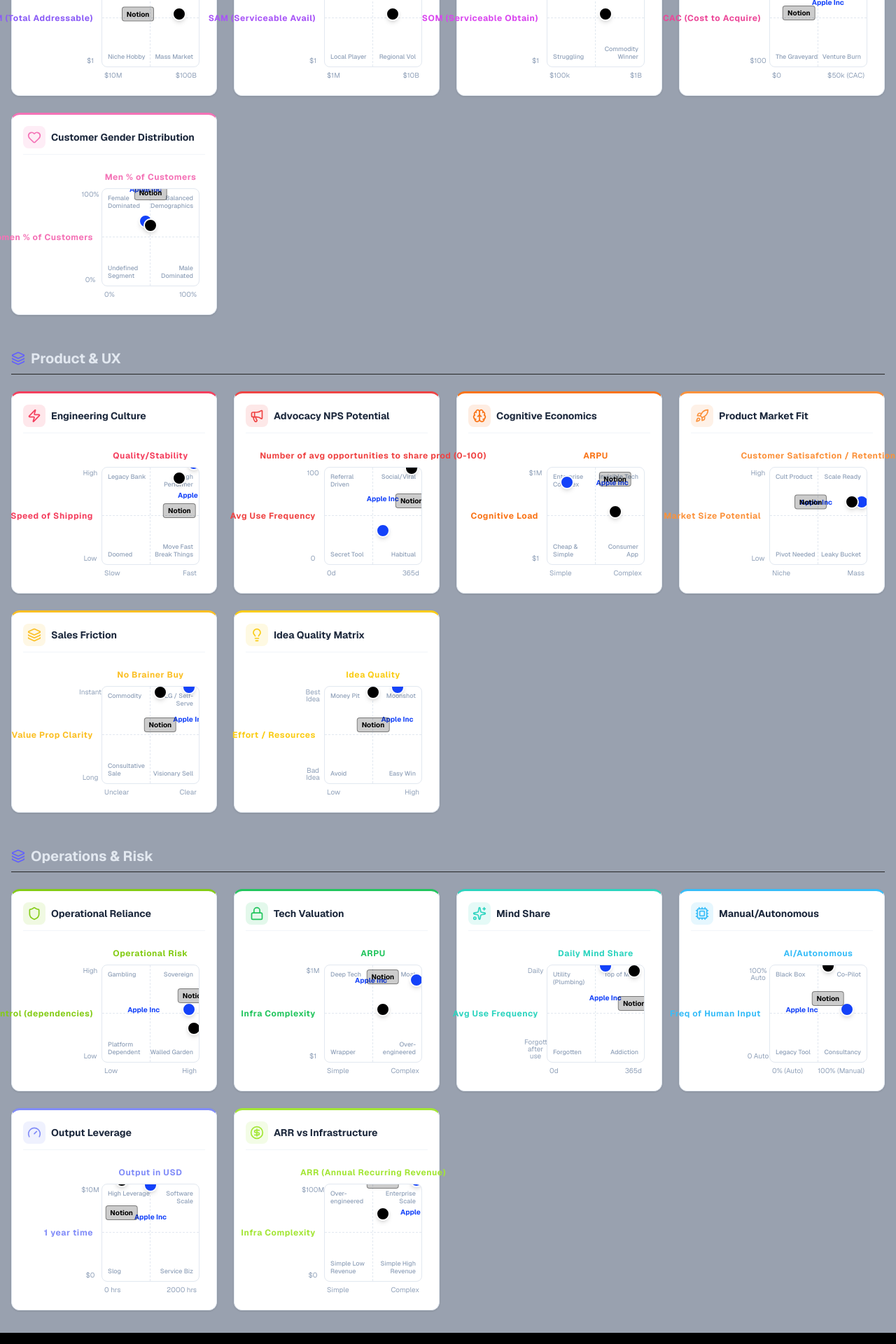
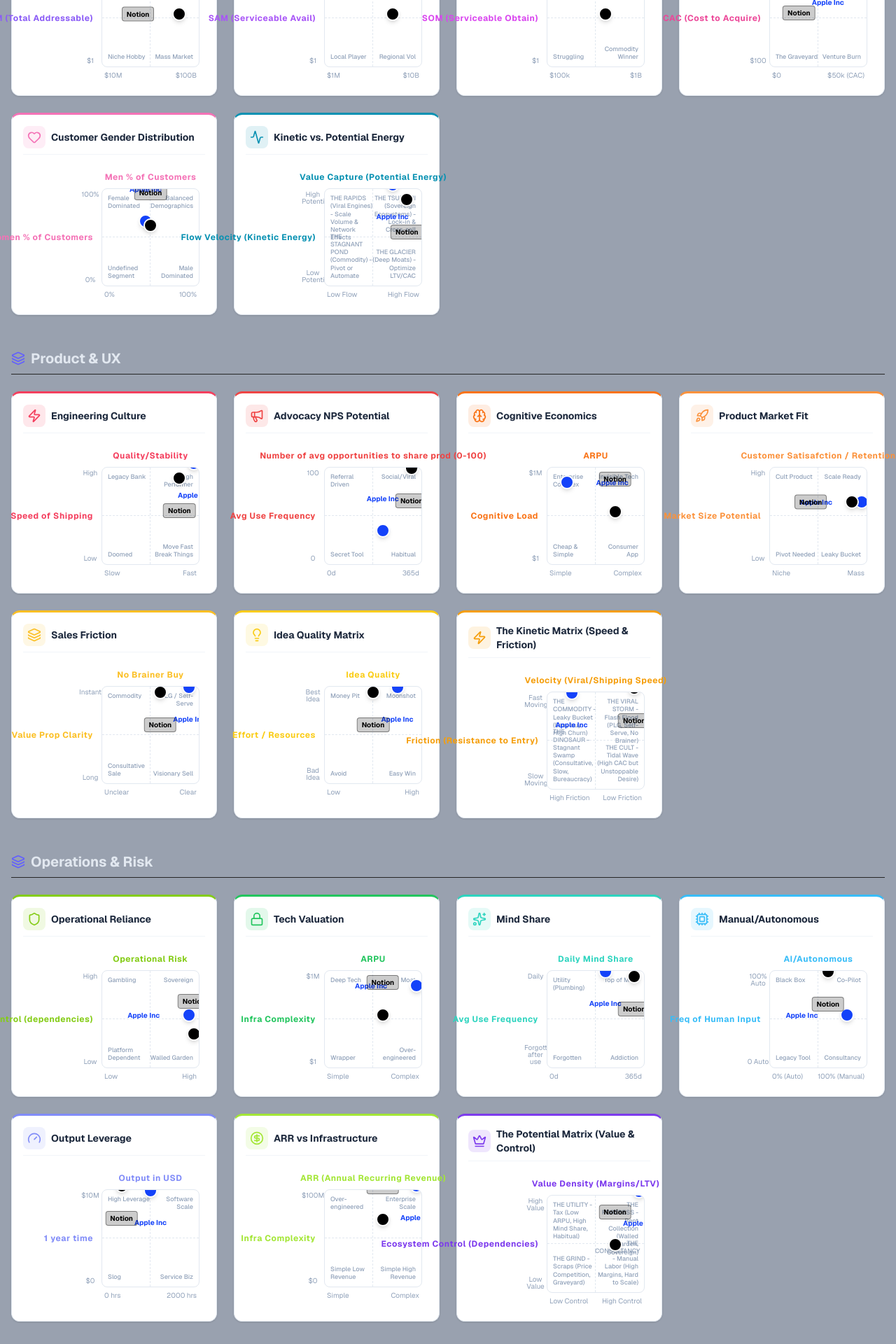
Before and after one commit to Ehtz/Dashboards-Anti, a Next.js app: page / in a window 1280 px wide. Shown: the part 1123-3043 px from the top of the page at 70% size. Built offline with nearby package versions, Linux system fonts and the light colour scheme.

Commit message:
feat: implement BusinessMatrixDashboard component with predefined business matrices and interactive point management.

```diff
--- a/components/BusinessMatrixDashboard.tsx
+++ b/components/BusinessMatrixDashboard.tsx
@@ -405,6 +405,54 @@
         highLow: 'Money Pit',
         highHigh: 'Moonshot',
         xStart: 'Low', xEnd: 'High', yStart: 'Bad Idea', yEnd: 'Best Idea'
+    },
+    {
+        id: 'value-velocity',
+        group: MATRIX_GROUPS.MARKET,
+        title: 'Kinetic vs. Potential Energy',
+        xAxis: 'Flow Velocity (Kinetic Energy)',
+        yAxis: 'Value Capture (Potential Energy)',
+        xKey: 'velocity',
+        yKey: 'valuePotential',
+        icon: Activity,
+        color: '#0891b2', // Cyan dark
+        lowLow: 'THE STAGNANT POND (Commodity) - Pivot or Automate',
+        lowHigh: 'THE GLACIER (Deep Moats) - Optimize LTV/CAC',
+        highLow: 'THE RAPIDS (Viral Engines) - Scale Volume & Network Effects',
+        highHigh: 'THE TSUNAMI (Sovereign Ecosystems) - Lock-in & Cross-sell',
+        xStart: 'Low Flow', xEnd: 'High Flow', yStart: 'Low Potential', yEnd: 'High Potential'
+    },
+    {
+        id: 'kinetic-matrix',
+        group: MATRIX_GROUPS.PRODUCT,
+        title: 'The Kinetic Matrix (Speed & Friction)',
+        xAxis: 'Friction (Resistance to Entry)',
+        yAxis: 'Velocity (Viral/Shipping Speed)',
+        xKey: 'frictionResistance',
+        yKey: 'kineticVelocity',
+        icon: Zap,
+        color: '#f59e0b', // Amber
+        lowLow: 'THE DINOSAUR - Stagnant Swamp (Consultative, Slow, Bureaucracy)',
+        lowHigh: 'THE CULT - Tidal Wave (High CAC but Unstoppable Desire)',
+        highLow: 'THE COMMODITY - Leaky Bucket (Easy buy, High Churn)',
+        highHigh: 'THE VIRAL STORM - Flash Flood (PLG, Self-Serve, No Brainer)',
+        xStart: 'High Friction', xEnd: 'Low Friction', yStart: 'Slow Moving', yEnd: 'Fast Moving'
+    },
+    {
+        id: 'potential-matrix',
+        group: MATRIX_GROUPS.OPERATIONS,
+        title: 'The Potential Matrix (Value & Control)',
+        xAxis: 'Ecosystem Control (Dependencies)',
+        yAxis: 'Value Density (Margins/LTV)',
+        xKey: 'ecosystemControl',
+        yKey: 'valueDensity',
+        icon: Crown,
+        color: '#7c3aed', // Violet
+        lowLow: 'THE GRIND - Scraps (Price Competition, Graveyard)',
+        lowHigh: 'THE CONSULTANCY - Manual Labor (High Margins, Hard to Scale)',
+        highLow: 'THE UTILITY - Tax (Low ARPU, High Mind Share, Habitual)',
+        highHigh: 'THE FORTRESS - Rent Collection (Walled Garden, Sovereign)',
+        xStart: 'Low Control', xEnd: 'High Control', yStart: 'Low Value', yEnd: 'High Value'
     }
 ];
 
@@ -425,7 +473,10 @@
             humanInput: 80, aiAutonomy: 40, timeInput: 50, output: 85,
             buyingFreq1y: 70, buyingFreq5y: 75,
             womenPercent: 45, menPercent: 52,
-            ideaEffort: 75, ideaQuality: 85
+            ideaEffort: 75, ideaQuality: 85,
+            velocity: 70, valuePotential: 90,
+            frictionResistance: 25, kineticVelocity: 85,
+            ecosystemControl: 95, valueDensity: 90
         },
         // We duplicate scores to initialScores to allow "Reset to Default"
         initialScores: {
@@ -438,7 +489,10 @@
             humanInput: 80, aiAutonomy: 40, timeInput: 50, output: 85,
             buyingFreq1y: 70, buyingFreq5y: 75,
             womenPercent: 45, menPercent: 52,
-            ideaEffort: 75, ideaQuality: 85
+            ideaEffort: 75, ideaQuality: 85,
+            velocity: 70, valuePotential: 90,
+            frictionResistance: 25, kineticVelocity: 85,
+            ecosystemControl: 95, valueDensity: 90
         },
         reasoning: "FedEx combines extreme efficiency (hub-and-spoke) with robust resilience. High trust, high utility, massive infrastructure moat."
     },
@@ -457,7 +511,10 @@
             humanInput: 60, aiAutonomy: 85, timeInput: 20, output: 90,
             buyingFreq1y: 40, buyingFreq5y: 45,
             womenPercent: 50, menPercent: 48,
-            ideaEffort: 50, ideaQuality: 80
+            ideaEffort: 50, ideaQuality: 80,
+            velocity: 85, valuePotential: 75,
+            frictionResistance: 90, kineticVelocity: 90,
+            ecosystemControl: 70, valueDensity: 35
         },
         initialScores: {
             frequency: 90, netMargin: 30, grossMargin: 85, arpu: 40, ltv: 75,
@@ -469,7 +526,10 @@
             humanInput: 60, aiAutonomy: 85, timeInput: 20, output: 90,
             buyingFreq1y: 40, buyingFreq5y: 45,
             womenPercent: 50, menPercent: 48,
-            ideaEffort: 50, ideaQuality: 80
+            ideaEffort: 50, ideaQuality: 80,
+            velocity: 85, valuePotential: 75,
+            frictionResistance: 90, kineticVelocity: 90,
+            ecosystemControl: 70, valueDensity: 35
         },
         reasoning: "High virality PLG motion. High AI integration. Slightly higher cognitive load due to flexibility."
     }
```
